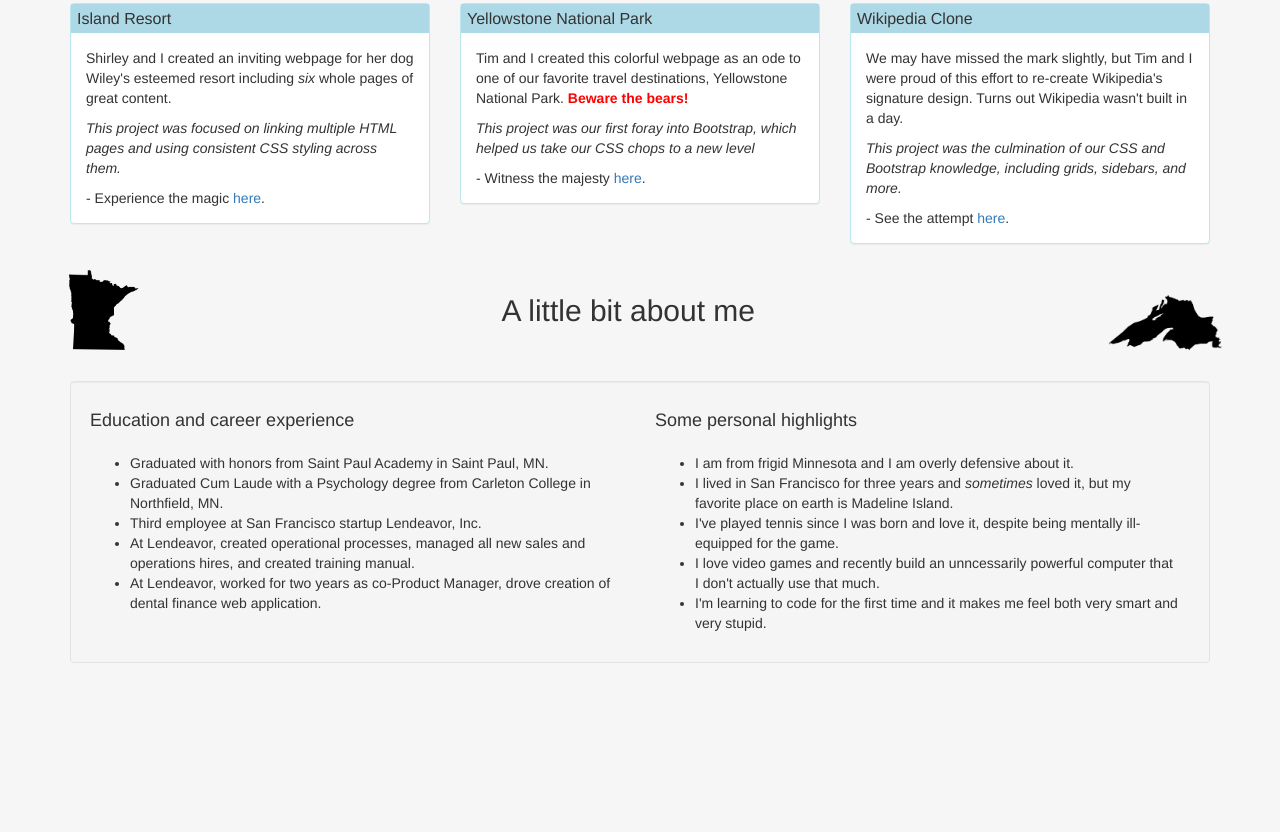
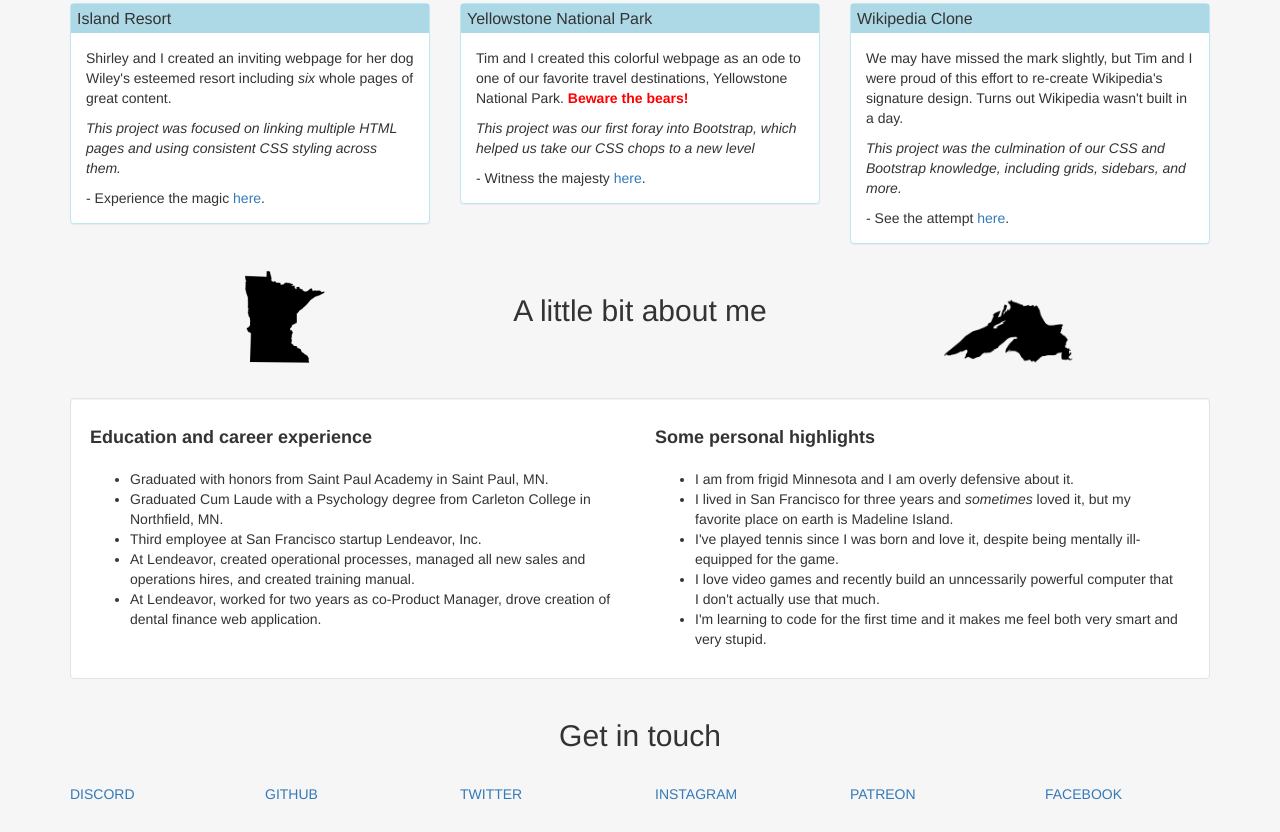
Before and after one commit to dillontitcomb/portfolio, a plain HTML site: page index.html in a window 1280 px wide. Shown: the part 664-1496 px from the top of the page. Before the commit the page ends 1347 px from the top, so only its background shows below. Drawn offline with Linux system fonts and the light colour scheme.

Commit message:
Add styling for images and third header, add Contact Me links

```diff
--- a/css/styles.css
+++ b/css/styles.css
@@ -16,13 +16,25 @@ body {
   font-weight: bold;
 }
 
+.jumbotron {
+  background-color: white;
+}
+
+.well {
+  background-color: white;
+}
+
 .abtme h4 {
-  font-weight: 250;
+  font-weight: bold;
   padding-bottom: 12px;
 }
 
 .abtme li {
   padding-right: 10px;
+}
+
+.contactme .col-xs-2 a {
+  padding-bottom: 30px;
 }
 
 #header {
@@ -39,12 +51,21 @@ body {
   font-weight: 200;
 }
 
+#header3 {
+  padding-top: 20px;
+  padding-bottom: 22px;
+  text-align: center;
+  font-weight: 200;
+}
+
 #minny {
-  width: 8%;
-  float: left;
+  margin-right: 93px;
+  width: 30%;
+  float: right;
 }
 
 #lake {
-  width: 10%;
-  float: right;
+  margin-left: 93px;
+  width: 37%;
+  float:left;
 }
--- a/index.html
+++ b/index.html
@@ -95,9 +95,15 @@
         </div>
       </div>
       <div class="row">
-        <img id="lake" src="img/superior.png" alt="graphic of lake superior">
-        <img id="minny" src="img/minny.png" alt="graphic of minnesota">
-        <h2 id="header2">A little bit about me</h2>
+        <div class="col-sm-4">
+          <img id="minny" src="img/minny.png" alt="graphic of minnesota">
+        </div>
+        <div class="col-sm-4">
+          <h2 id="header2">A little bit about me</h2>
+        </div>
+        <div class="col-sm-4">
+          <img id="lake" src="img/superior.png" alt="graphic of lake superior">
+        </div>
       </div>
       <div class="well">
         <div class="row">
@@ -127,6 +133,29 @@
           </div>
         </div>
       </div>
+      <h2 id="header3">Get in touch</h2>
+      <div class="row">
+        <div class="contactme">
+          <div class="col-xs-2">
+            <a href="#">DISCORD</a>
+          </div>
+          <div class="col-xs-2">
+            <a href="#">GITHUB</a>
+          </div>
+          <div class="col-xs-2">
+            <a href="#">TWITTER</a>
+          </div>
+          <div class="col-xs-2">
+            <a href="#">INSTAGRAM</a>
+          </div>
+          <div class="col-xs-2">
+            <a href="#">PATREON</a>
+          </div>
+          <div class="col-xs-2">
+            <a href="#">FACEBOOK</a>
+          </div>
+        </div>
+      </div>
     </div>
   </body>
 </html>
```
